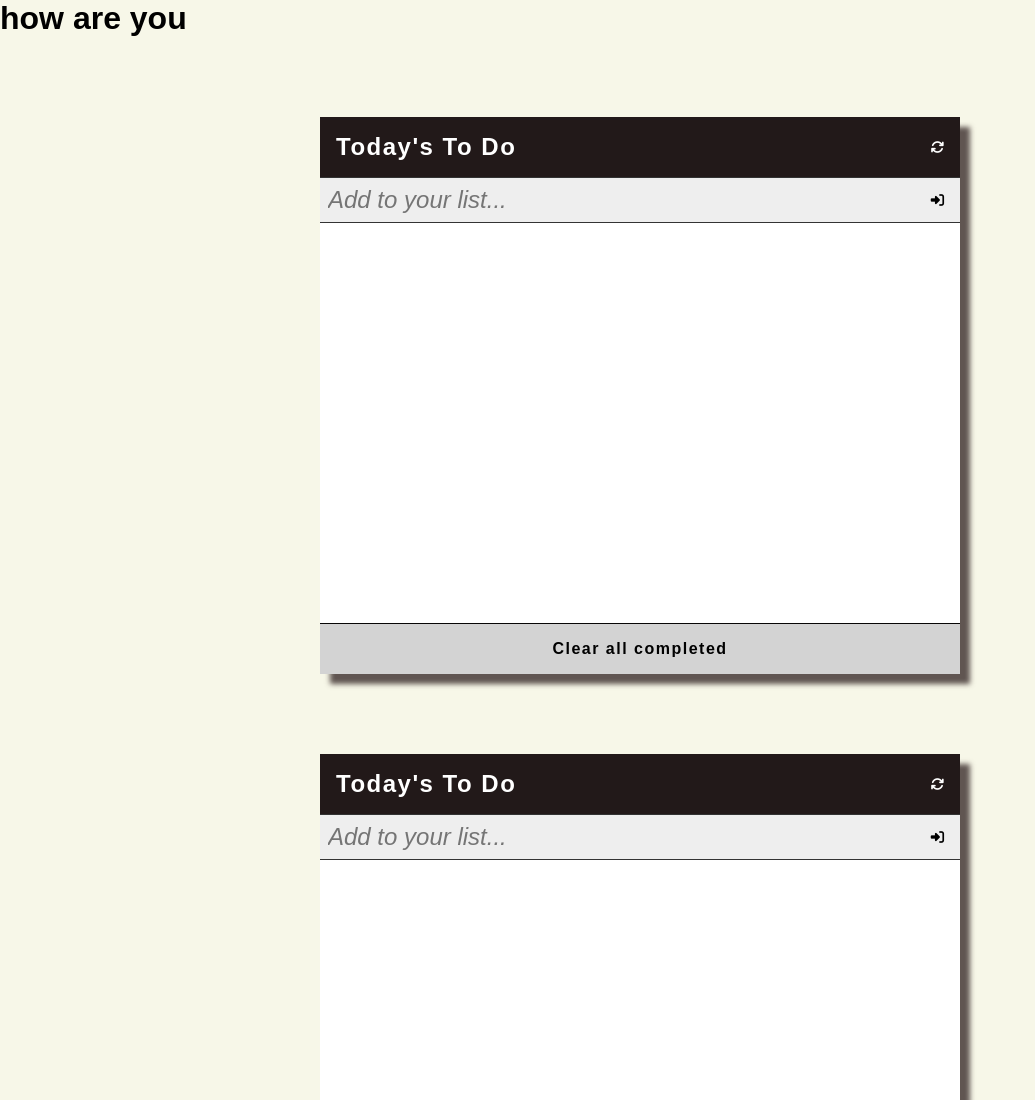
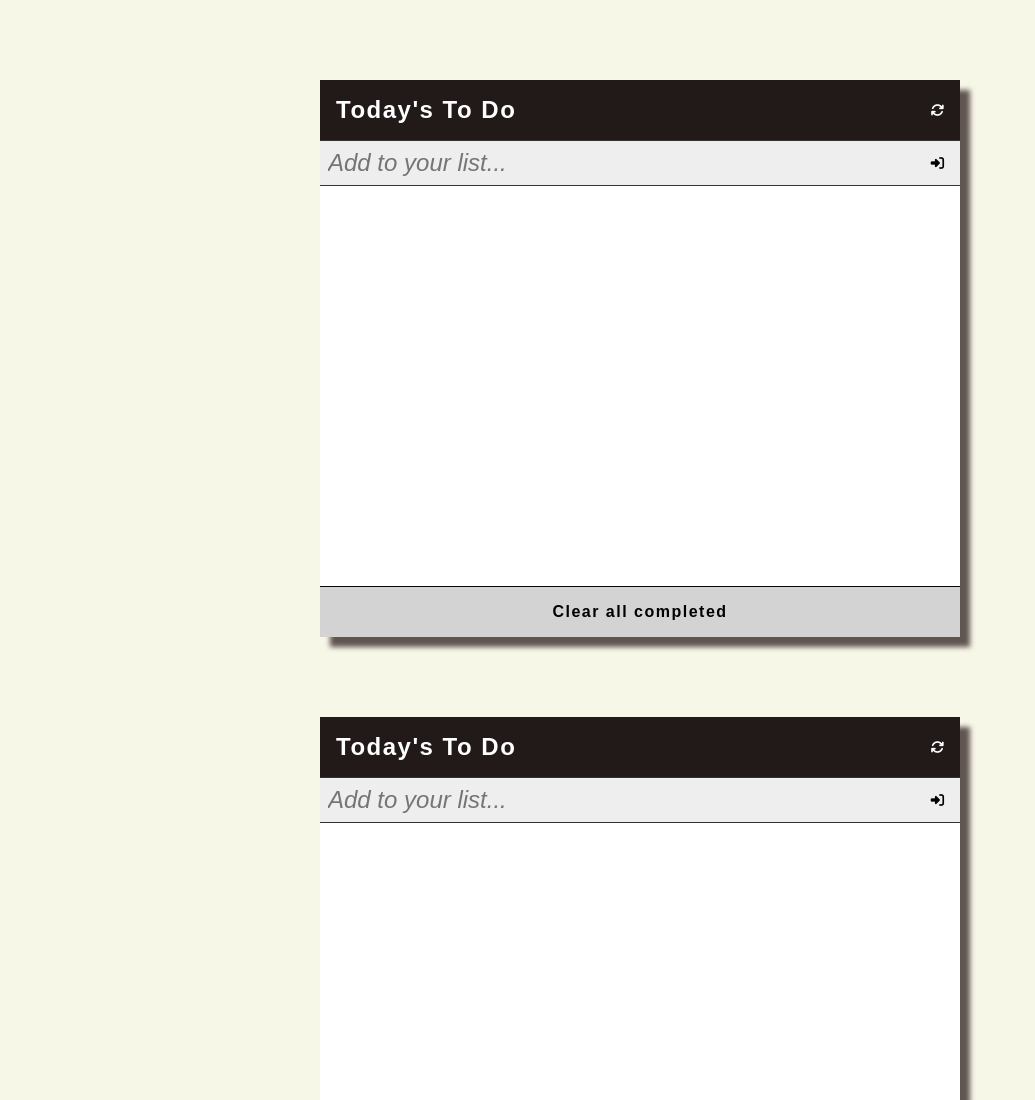
Before and after one commit to basitali111/ToDo-List, a website built with webpack: page docs/index.html in a window 1280 px wide. Shown: the top 1100 px of the page, without its empty margins (0-1035 px from the left). Built offline with nearby package versions, Linux system fonts and the light colour scheme.

Commit message:
Update index.html

```diff
--- a/docs/index.html
+++ b/docs/index.html
@@ -10,7 +10,7 @@
 <script defer src="runtime.js"></script><script defer src="main.js"></script></head>
 
 <body>
-  <h1>how are you</h1>
+
 </body>
 
 </html>
```
